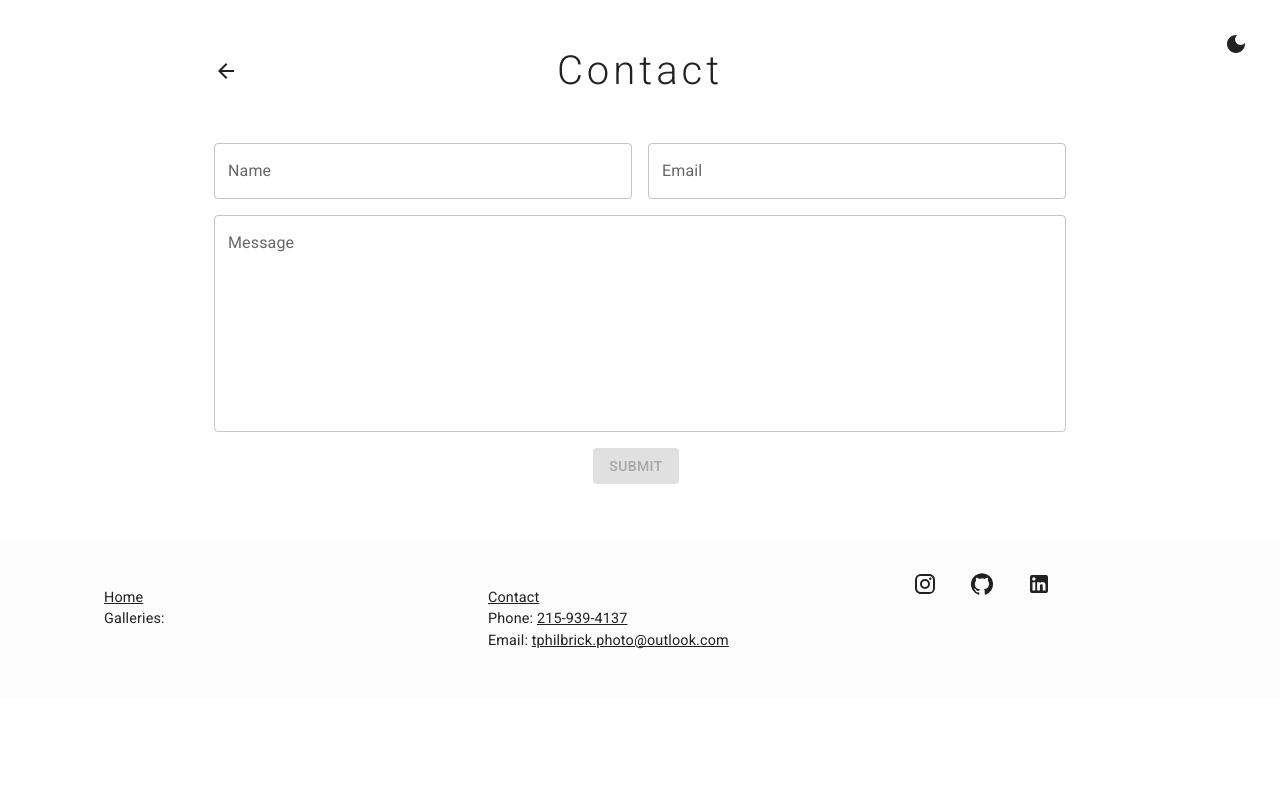
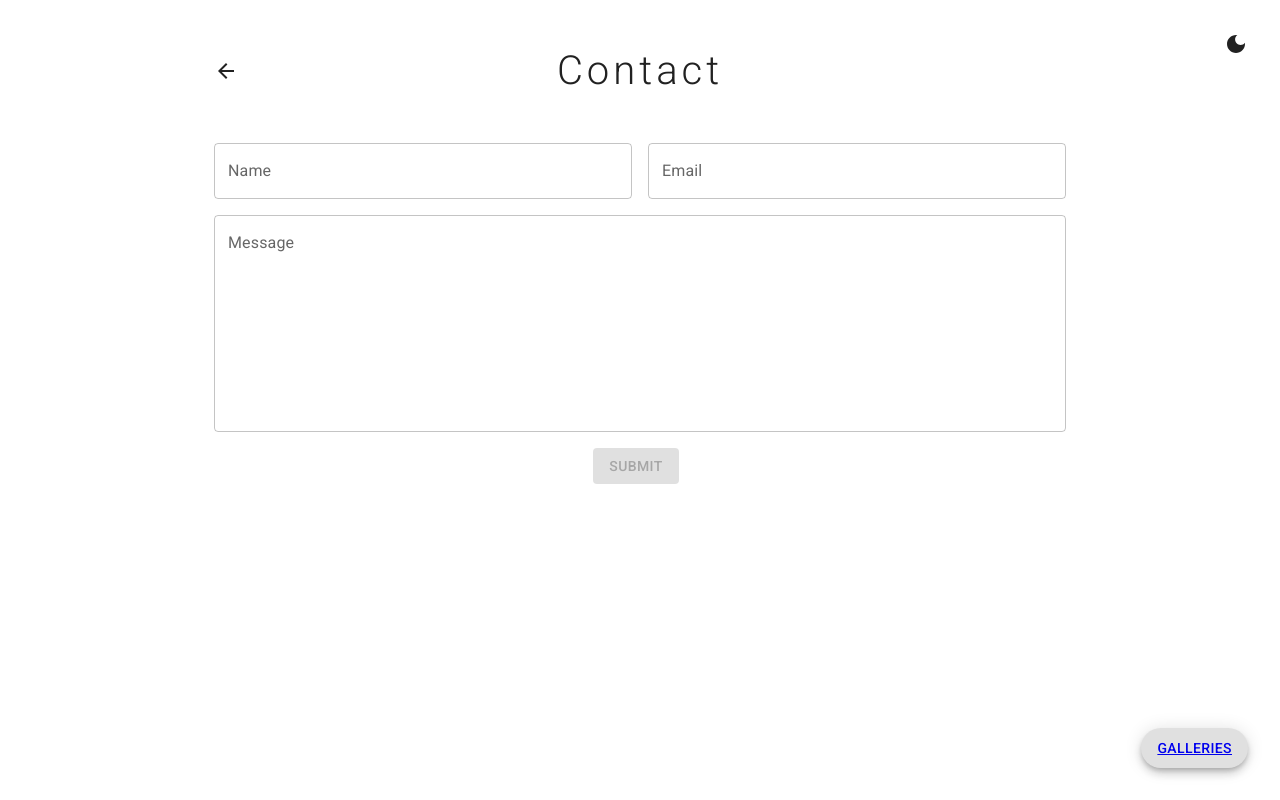
Before and after one commit to trevorphilbrick/photographyPortfolio, a React (Create React App) app: page /contact in a window 1280 px wide. Shown: the top 800 px of the page. Built offline with nearby package versions, Linux system fonts and the light colour scheme.

Commit message:
setup better fab navigation

```diff
--- a/package.json
+++ b/package.json
@@ -20,6 +20,7 @@
     "react-dom": "^18.2.0",
     "react-query": "^3.39.3",
     "react-router-dom": "^6.11.2",
+    "react-router-hash-link": "^2.4.3",
     "react-scripts": "5.0.1",
     "react-spinners": "^0.13.8",
     "web-vitals": "^2.1.4"
--- a/src/App.js
+++ b/src/App.js
@@ -3,11 +3,11 @@ import "./App.css";
 import { initializeApp } from "firebase/app";
 import firebaseConfig from "./firebase/config";
 import { CssBaseline, ThemeProvider, createTheme } from "@mui/material";
-import { useState, createContext } from "react";
+import { useState, createContext, useEffect } from "react";
 import { getFirestore } from "firebase/firestore";
-import ContactFab from "./components/common/ContactFab";
 import ToggleTheme from "./components/common/ToggleTheme";
 import Footer from "./components/common/Footer";
+import FabContainer from "./components/common/FabContainer";
 
 const baseTheme = {
   typography: {
@@ -54,6 +54,10 @@ function App() {
   const [themeMode, setThemeMode] = useState(localStorage.getItem("theme") || "light");
   const [appState, setAppState] = useState({});
 
+  useEffect(() => {
+    console.log(appState);
+  }, [appState]);
+
   return (
     <SetThemeContext.Provider value={{ setThemeMode, themeMode }}>
       <AppStateContext.Provider value={{ appState, setAppState }}>
@@ -62,7 +66,7 @@ function App() {
             <CssBaseline />
             <div className="App">
               <ToggleTheme />
-              <ContactFab />
+              <FabContainer />
               <Outlet />
               <Footer />
             </div>
--- a/src/components/common/ContactFab.js
+++ b/src/components/common/ContactFab.js
@@ -9,10 +9,9 @@ const ContactFab = () => {
   return (
     <Fab
       sx={{
-        position: "fixed",
-        bottom: "32px",
-        right: "32px",
         visibility: location.pathname === "/contact" ? "hidden" : "visible",
+        display: location.pathname === "/contact" ? "none" : "inline-flex",
+        ml: 3
       }}
       onClick={() => navigate("/contact")}
     >
--- /dev/null
+++ b/src/components/common/FabContainer.js
@@ -0,0 +1,15 @@
+import React from "react";
+import NavFab from "./NavFab";
+import ContactFab from "./ContactFab";
+import { Box } from "@mui/material";
+
+const FabContainer = () => {
+  return (
+    <Box sx={{ position: "fixed", bottom: 32, right: 32, zIndex: 200 }}>
+      <NavFab />
+      <ContactFab />
+    </Box>
+  );
+};
+
+export default FabContainer;
--- a/src/components/common/Footer.js
+++ b/src/components/common/Footer.js
@@ -34,7 +34,7 @@ const Footer = () => {
                 {appState.galleries &&
                   appState.galleries.map(gallery => (
                     <li key={gallery.id}>
-                      <Link to={`/gallery/${gallery.id}`} style={textPrimaryColor}>
+                      <Link to={`/gallery/${gallery.name}`} style={textPrimaryColor}>
                         {gallery.title}
                       </Link>
                     </li>
--- /dev/null
+++ b/src/components/common/NavFab.js
@@ -0,0 +1,13 @@
+import React from "react";
+import { Fab } from "@mui/material";
+import { HashLink } from "react-router-hash-link";
+
+const NavFab = () => {
+  return (
+    <Fab size="medium" variant="extended">
+      <HashLink to="/#galleries">Galleries</HashLink>
+    </Fab>
+  );
+};
+
+export default NavFab;
--- a/src/components/home/Galleries.js
+++ b/src/components/home/Galleries.js
@@ -32,7 +32,7 @@ const Galleries = () => {
     console.log(appState);
   }, []);
   return (
-    <Container sx={{ mt: 4 }}>
+    <Container sx={{ mt: 4 }} id="galleries">
       <Typography variant="h4" fontWeight={300} marginBottom={2}>
         Galleries
       </Typography>
--- a/src/routes/Contact.js
+++ b/src/routes/Contact.js
@@ -34,7 +34,7 @@ export const Contact = () => {
 
   return (
     <form ref={form} onSubmit={sendEmail}>
-      <Container maxWidth="md">
+      <Container maxWidth="md" sx={{ minHeight: "100vh" }}>
         <Box
           sx={{
             display: "flex",
```
Also changed, not shown: 1 other file (tests, documents, lock files or other folders).
